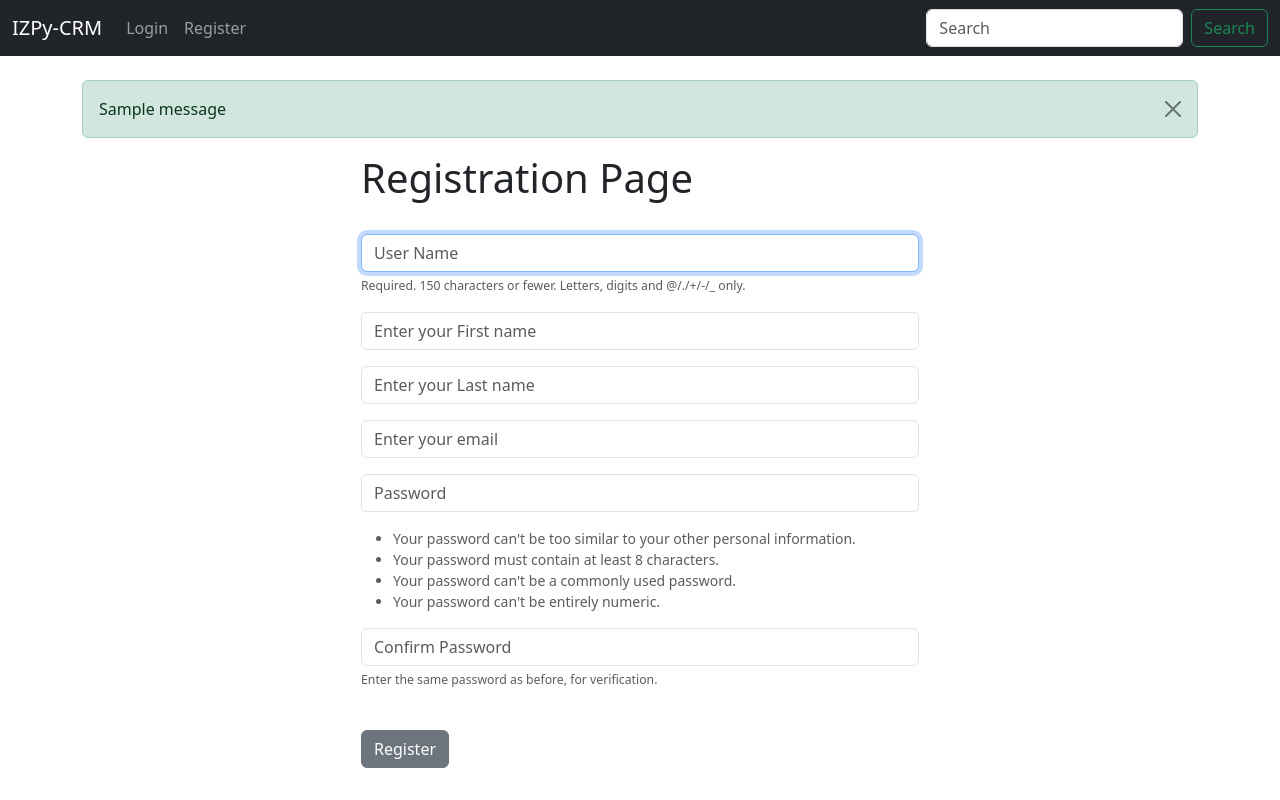
After one commit to DevIvo81/App-05-DjangoCRM, a Django app: page /register/ in a window 1280 px wide. The commit adds this page. Run offline with Django 4.2, Linux system fonts and the light colour scheme; tables that the repository leaves empty hold one stand-in row (values such as "Sample post"); one stand-in notice (Sample message) is shown.

Commit message:
forms created

```diff
--- /dev/null
+++ b/website/forms.py
@@ -0,0 +1,38 @@
+from django.contrib.auth.forms import UserCreationForm
+from django.contrib.auth.models import User
+from django import forms
+
+# Create your forms here:
+
+
+class SignUpForm(UserCreationForm):
+    email = forms.EmailField(label='', widget=forms.TextInput(
+        attrs={'class': 'form-control', 'placeholder': "Enter your email"}))
+
+    first_name = forms.CharField(label='', max_length=100, widget=forms.TextInput(
+        attrs={'class': 'form-control', 'placeholder': "Enter your First name"}))
+
+    last_name = forms.CharField(label='', max_length=100, widget=forms.TextInput(
+        attrs={'class': 'form-control', 'placeholder': "Enter your Last name"}))
+
+    class Meta:
+        model = User
+        fields = ('username', 'first_name', 'last_name',
+                  'email', 'password1', 'password2')
+
+    def __init__(self, *args, **kwargs):
+        super(SignUpForm, self).__init__(*args, **kwargs)
+        self.fields['username'].widget.attrs['class'] = 'form-control'
+        self.fields['username'].widget.attrs['placeholder'] = 'User Name'
+        self.fields['username'].label = ''
+        self.fields['username'].help_text = '<span class="form-text text-muted"><small>Required. 150 characters or fewer. Letters, digits and @/./+/-/_ only.</small></span>'
+
+        self.fields['password1'].widget.attrs['class'] = 'form-control'
+        self.fields['password1'].widget.attrs['placeholder'] = 'Password'
+        self.fields['password1'].label = ''
+        self.fields['password1'].help_text = '<ul class="form-text text-muted small"><li>Your password can\'t be too similar to your other personal information.</li><li>Your password must contain at least 8 characters.</li><li>Your password can\'t be a commonly used password.</li><li>Your password can\'t be entirely numeric.</li></ul>'
+
+        self.fields['password2'].widget.attrs['class'] = 'form-control'
+        self.fields['password2'].widget.attrs['placeholder'] = 'Confirm Password'
+        self.fields['password2'].label = ''
+        self.fields['password2'].help_text = '<span class="form-text text-muted"><small>Enter the same password as before, for verification.</small></span>'
--- /dev/null
+++ b/website/templates/base.html
@@ -0,0 +1,49 @@
+<!doctype html>
+<html lang="en">
+
+<head>
+    <meta charset="utf-8">
+    <meta name="viewport" content="width=device-width, initial-scale=1">
+    <!-- Load Bootstrap CSS -->
+    <link
+        href="https://cdn.jsdelivr.net/npm/bootstrap@5.3.0-alpha3/dist/css/bootstrap.min.css"
+        rel="stylesheet"
+        integrity="sha384-KK94CHFLLe+nY2dmCWGMq91rCGa5gtU4mk92HdvYe+M/SXH301p5ILy+dN9+nJOZ"
+        crossorigin="anonymous">
+    <!-- Load Icon -->
+    <link rel="icon" href="../static/img/hammock.png">
+
+    <title>
+        {% block title %}
+        {% endblock title%}
+    </title>
+
+</head>
+
+<body>
+    <!-- Navbar -->
+
+    {% include './partials/navbar.html' %}
+
+    <!-- Content will be displayed here. -->
+
+    <div class="container">
+
+        <!-- Load flash messages -->
+        {% include './partials/messages.html' %}
+
+        {% block content %}
+        {% endblock content %}
+    </div>
+
+
+    <!-- Load Bootstrap JS -->
+    <script
+        src="https://cdn.jsdelivr.net/npm/bootstrap@5.3.0-alpha3/dist/js/bootstrap.bundle.min.js"
+        integrity="sha384-ENjdO4Dr2bkBIFxQpeoTz1HIcje39Wm4jDKdf19U8gI4ddQ3GYNS7NTKfAdVQSZe"
+        crossorigin="anonymous">
+        </script>
+
+</body>
+
+</html>
--- /dev/null
+++ b/website/templates/partials/messages.html
@@ -0,0 +1,11 @@
+<br>
+{% if messages %}
+{% for message in messages %}
+<div class="alert {{ message.tags }} alert-dismissible fade show" role="alert">
+    {{ message }}
+    <button type="button" class="btn-close" data-bs-dismiss="alert"
+        aria-label="Close">
+    </button>
+</div>
+{% endfor %}
+{% endif %}
--- /dev/null
+++ b/website/templates/partials/navbar.html
@@ -0,0 +1,38 @@
+<nav class="navbar navbar-expand-lg navbar-dark bg-dark">
+    <div class="container-fluid">
+        <a class="navbar-brand" href="{% url 'home' %}">IZPy-CRM</a>
+        <button class="navbar-toggler" type="button" data-bs-toggle="collapse"
+            data-bs-target="#navbarSupportedContent"
+            aria-controls="navbarSupportedContent" aria-expanded="false"
+            aria-label="Toggle navigation">
+            <span class="navbar-toggler-icon"></span>
+        </button>
+        <div class="collapse navbar-collapse" id="navbarSupportedContent">
+            <ul class="navbar-nav me-auto mb-2 mb-lg-0">
+
+                {% if user.is_authenticated %}
+
+                <li class="nav-item">
+                    <a class="nav-link" href="{% url 'logout' %}">Logout</a>
+                </li>
+                {% else %}
+
+                <li class="nav-item">
+                    <a class="nav-link" href="{% url 'home' %}">Login</a>
+                </li>
+                <li class="nav-item">
+                    <a class="nav-link"
+                        href="{% url 'register' %}">Register</a>
+                </li>
+
+                {% endif %}
+            </ul>
+            <form class="d-flex" role="search">
+                <input class="form-control me-2" type="search"
+                    placeholder="Search" aria-label="Search">
+                <button class="btn btn-outline-success"
+                    type="submit">Search</button>
+            </form>
+        </div>
+    </div>
+</nav>
--- /dev/null
+++ b/website/templates/register.html
@@ -0,0 +1,32 @@
+{% extends "base.html" %}
+
+{% block title %}
+Register
+{% endblock title%}
+
+
+{% block content %}
+
+
+<div class="col-md-6 offset-md-3">
+    <h1>Registration Page</h1>
+    <br>
+
+    <form method="POST" action="">
+
+        {% csrf_token %}
+
+        {{ form.as_p }}
+
+        <br>
+        <button type="submit" class="btn btn-secondary">Register</button>
+
+    </form>
+
+
+
+
+
+
+</div>
+{% endblock content %}
--- a/website/urls.py
+++ b/website/urls.py
@@ -3,4 +3,8 @@ from . import views
 
 urlpatterns = [
     path('', views.home, name='home'),
+    # path('login/', views.login_user, name='login'),
+    path('logout/', views.logout_user, name='logout'),
+    path('register/', views.register_user, name='register'),
+
 ]
--- a/website/views.py
+++ b/website/views.py
@@ -1,7 +1,58 @@
-from django.shortcuts import render
+from django.shortcuts import redirect, render
+from django.contrib.auth import authenticate, login, logout
+from django.contrib import messages
+from .forms import SignUpForm
 
 # Create your views here.
+# Every time we go to a webpage we make a request which is then
+# ... passed to a view.
 
 
 def home(request):
-    return render(request, 'home.html', {})
+    # Check to see if logging in
+    if request.method == 'POST':
+        username = request.POST['username']
+        password = request.POST['password']
+        # Authenticate
+        user = authenticate(request, username=username, password=password)
+        if user:
+            login(request, user)
+            messages.success(request, 'You have been logged in!')
+            return redirect('home')
+        else:
+            messages.error(
+                request, 'There was an error logging in, please try again!')
+            return redirect('home')
+    else:
+        return render(request, 'home.html', {})
+
+# added _user to names to avoid conflicts with django.contrib.auth
+
+
+# def login_user(request):
+#     pass
+
+
+def logout_user(request):
+    logout(request)
+    messages.warning(request, 'You have been logged out!')
+    return redirect('home')
+
+
+def register_user(request):
+    if request.method == 'POST':
+        form = SignUpForm(request.POST)
+        if form.is_valid():
+            form.save()
+            # Authenticate and login
+            username = form.cleaned_data['username']
+            password = form.cleaned_data['password1']
+            user = authenticate(username=username, password=password)
+            login(request, user)
+            messages.success(request, 'You have registered successfully!')
+            return redirect('home')
+    else:
+        form = SignUpForm()
+        return render(request, 'register.html', {'form': form})
+
+    return render(request, 'register.html', {'form': form})
```
Also changed, not shown: djacrm/settings.py (+12 -0 lines), website/templates/home.html (+37 -15 lines).
